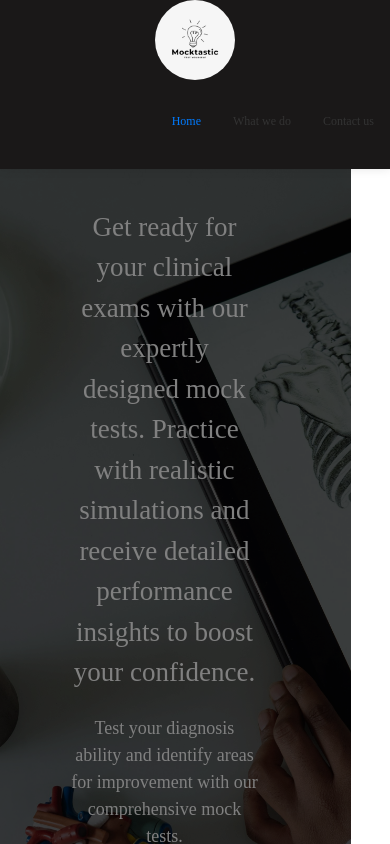
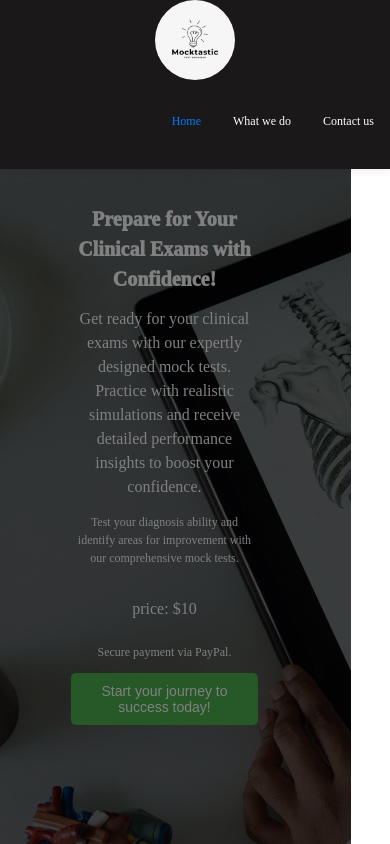
Before and after one commit to NikeVictor/mock-tastic-website, a Vue app: page / in a window 390 px wide. Shown: the top 844 px of the page. Built offline with nearby package versions, Linux system fonts and the light colour scheme.

Commit message:
responsiveness

```diff
--- a/src/App.vue
+++ b/src/App.vue
@@ -43,21 +43,21 @@ const scrollToContact = () => {
     <nav>
       <a
         @click="handleLinkClick('/')"
-        :style="{ color: activeLink === '/' ? activeColor : '#333' }"
+        :style="{ color: activeLink === '/' ? activeColor : 'white' }"
         class="nav-link"
       >
         Home
       </a>
       <a
         @click="handleLinkClick('/about')"
-        :style="{ color: activeLink === '/about' ? activeColor : '#333' }"
+        :style="{ color: activeLink === '/about' ? activeColor : 'white' }"
         class="nav-link"
       >
         What we do
       </a>
       <a
         @click="handleLinkClick('/contact')"
-        :style="{ color: activeLink === '/contact' ? activeColor : '#333' }"
+        :style="{ color: activeLink === '/contact' ? activeColor : 'white' }"
         class="nav-link"
       >
         Contact us
@@ -114,13 +114,14 @@ nav a {
   border-left: 1px solid var(--color-border);
   text-decoration: none;
   cursor: pointer;
+  color: white;
 }
 
 nav a:first-of-type {
   border: 0;
 }
 
-@media (min-width: 1024px) {
+@media (min-width: 400px) {
   header {
     display: flex;
     place-items: center;
@@ -128,7 +129,7 @@ nav a:first-of-type {
   }
 
   .logo {
-    margin: 0 2rem 0 0;
+    margin: 0 0rem 0 30px;
   }
 
   header .wrapper {
@@ -144,5 +145,13 @@ nav a:first-of-type {
     padding: 1rem 0;
     margin-top: 1rem;
   }
+  .navbar-toggler {
+    order: 0;
+  }
+
+  .navbar-nav {
+    flex-direction: column;
+    align-items: flex-start;
+  }
 }
 </style>
--- a/src/components/Cancel.vue
+++ b/src/components/Cancel.vue
@@ -8,6 +8,44 @@
   font-size: 18px; /* adjust the font size to your liking */
   font-weight: bold; /* make the text bold */
   color: #333; /* adjust the text color to your liking */
+}
+/* Small screens (mobile) */
+@media only screen and (max-width: 600px) {
+  .payment-status {
+    margin-top: 20px; /* reduce margin top on small screens */
+  }
+  .payment-status h1 {
+    font-size: 20px; /* reduce font size on small screens */
+  }
+  .payment-status p {
+    font-size: 16px; /* reduce font size on small screens */
+  }
+}
+
+/* Medium screens (tablet) */
+@media only screen and (min-width: 601px) and (max-width: 900px) {
+  .payment-status {
+    margin-top: 30px; /* adjust margin top on medium screens */
+  }
+  .payment-status h1 {
+    font-size: 22px; /* adjust font size on medium screens */
+  }
+  .payment-status p {
+    font-size: 18px; /* adjust font size on medium screens */
+  }
+}
+
+/* Large screens (desktop) */
+@media only screen and (min-width: 901px) {
+  .payment-status {
+    margin-top: 50px; /* restore original margin top on large screens */
+  }
+  .payment-status h1 {
+    font-size: 24px; /* restore original font size on large screens */
+  }
+  .payment-status p {
+    font-size: 18px; /* restore original font size on large screens */
+  }
 }
 </style>
 
--- a/src/components/Home.vue
+++ b/src/components/Home.vue
@@ -44,6 +44,7 @@
         <button class="next" @click="nextSlide">&rsaquo;</button>
       </div>
     </div>
+    <div class="contact-container">
       <div class="contact-form" id="contact-form">
         <h2>Contact Us</h2>
         <form>
@@ -60,6 +61,7 @@
           ><br /><br />
           <button type="submit" @click="sendContact">Send</button>
         </form>
+      </div>
     </div>
   </div>
 </template>
@@ -222,6 +224,9 @@ export default {
   box-shadow: 0 0 10px rgba(0, 0, 0, 0.1);
   border-radius: 10px;
 }
+.contact-container {
+  background-color: #f7f7f7;
+}
 
 label {
   display: block;
@@ -302,7 +307,7 @@ button[type='submit']:hover {
   background-color: #fff;
 }
 
-@media (max-width: 768px) {
+@media (max-width: 1084px) {
   .carousel {
     width: 100%;
   }
@@ -310,13 +315,13 @@ button[type='submit']:hover {
     max-width: 300px;
   }
 }
-@media (max-width: 768px) {
+@media (max-width: 1084px) {
   .background-image {
     background-size: cover;
     background-position: center;
   }
 }
-@media (max-width: 768px) {
+@media (max-width: 1084px) {
   .carousel-nav {
     top: 20px;
     left: 20px;
@@ -326,13 +331,13 @@ button[type='submit']:hover {
     font-size: 18px;
   }
 }
-@media (max-width: 768px) {
+@media (max-width: 1084px) {
   .welcome-message {
     font-size: 18px;
     line-height: 1.2;
   }
 }
-@media (max-width: 768px) {
+@media (max-width: 1084px) {
   .pricing-table {
     font-size: 16px;
   }
@@ -343,10 +348,79 @@ button[type='submit']:hover {
     padding: 10px;
   }
 }
-@media (max-width: 768px) {
+@media (max-width: 1084px) {
   .btn {
     padding: 10px 15px;
     font-size: 16px;
   }
 }
+/* Media query for tablet landscape */
+@media only screen and (max-width: 1024px) {
+  .welcome-message {
+    max-width: 600px;
+  }
+  .welcome-message h1 {
+    font-size: 30px;
+  }
+  .welcome-message h2 {
+    font-size: 20px;
+  }
+  .welcome-message p {
+    font-size: 16px;
+  }
+}
+
+/* Media query for tablet portrait */
+@media only screen and (max-width: 768px) {
+  .welcome-message {
+    max-width: 400px;
+  }
+  .welcome-message h1 {
+    font-size: 24px;
+  }
+  .welcome-message h2 {
+    font-size: 18px;
+  }
+  .welcome-message p {
+    font-size: 14px;
+  }
+}
+
+/* Media query for mobile landscape */
+@media only screen and (max-width: 480px) {
+  .welcome-message {
+    max-width: 300px;
+  }
+  .welcome-message h1 {
+    font-size: 20px;
+  }
+  .welcome-message h2 {
+    font-size: 16px;
+  }
+  .welcome-message p {
+    font-size: 12px;
+  }
+  .pricing-table button {
+    font-size: 14px;
+  }
+}
+
+/* Media query for mobile portrait */
+@media only screen and (max-width: 320px) {
+  .welcome-message {
+    max-width: 250px;
+  }
+  .welcome-message h1 {
+    font-size: 18px;
+  }
+  .welcome-message h2 {
+    font-size: 14px;
+  }
+  .welcome-message p {
+    font-size: 10px;
+  }
+  .pricing-table button {
+    font-size: 12px;
+  }
+}
 </style>
--- a/src/components/Success.vue
+++ b/src/components/Success.vue
@@ -8,6 +8,45 @@
   font-size: 18px; /* adjust the font size to your liking */
   font-weight: bold; /* make the text bold */
   color: #333; /* adjust the text color to your liking */
+}
+
+/* Small screens (mobile) */
+@media only screen and (max-width: 600px) {
+  .payment-status {
+    margin-top: 20px; /* reduce margin top on small screens */
+  }
+  .payment-status h1 {
+    font-size: 20px; /* reduce font size on small screens */
+  }
+  .payment-status p {
+    font-size: 16px; /* reduce font size on small screens */
+  }
+}
+
+/* Medium screens (tablet) */
+@media only screen and (min-width: 601px) and (max-width: 900px) {
+  .payment-status {
+    margin-top: 30px; /* adjust margin top on medium screens */
+  }
+  .payment-status h1 {
+    font-size: 22px; /* adjust font size on medium screens */
+  }
+  .payment-status p {
+    font-size: 18px; /* adjust font size on medium screens */
+  }
+}
+
+/* Large screens (desktop) */
+@media only screen and (min-width: 901px) {
+  .payment-status {
+    margin-top: 50px; /* restore original margin top on large screens */
+  }
+  .payment-status h1 {
+    font-size: 24px; /* restore original font size on large screens */
+  }
+  .payment-status p {
+    font-size: 18px; /* restore original font size on large screens */
+  }
 }
 </style>
 
```
Lines whose indentation alone changed are shown as unchanged.
